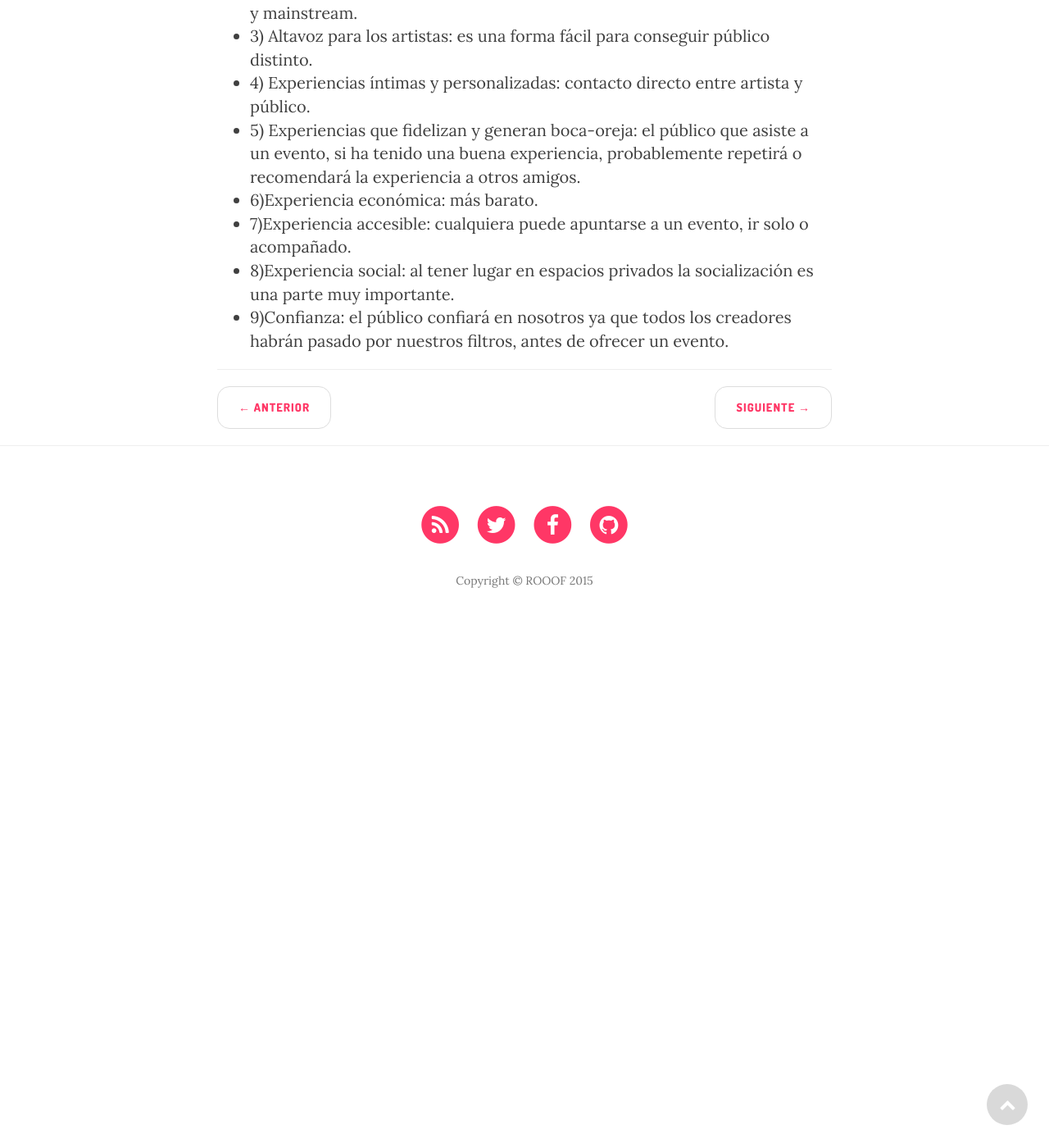
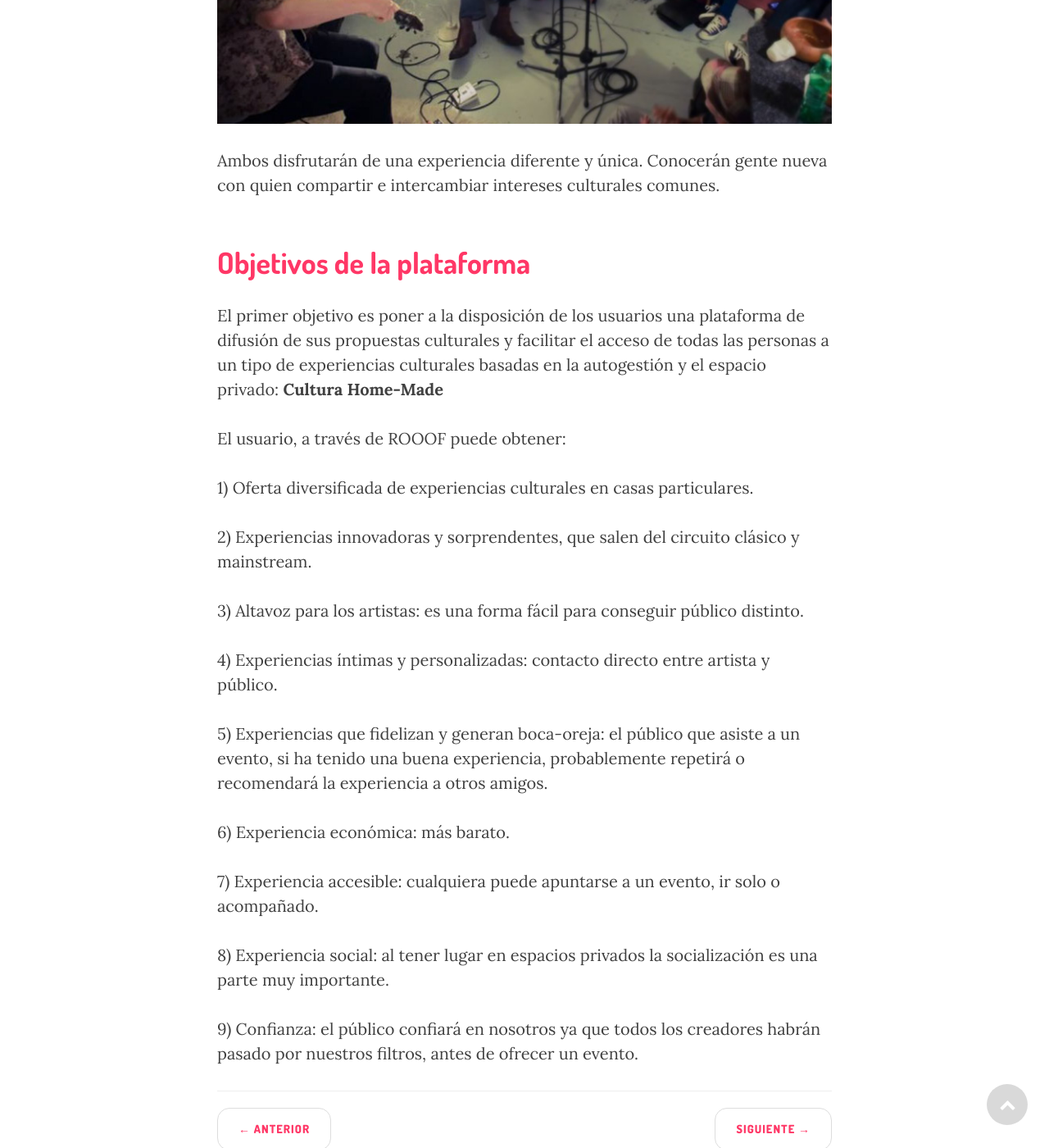
Before and after one commit to Rooof-Project/memoria, a Jekyll site: the page built from _posts/2015-04-18-Objetivos.markdown, in a window 1280 px wide and 1400 px high, scrolled down 2309 px. Shown: the whole window at 82% size. Built offline with Jekyll 4.4.1, drawn with Linux system fonts in a browser that asks for light colours; nearby versions of some CDN libraries.

Commit message:
Updated 2015-04-18-Objetivos.markdown

```diff
--- a/_posts/2015-04-18-Objetivos.markdown
+++ b/_posts/2015-04-18-Objetivos.markdown
@@ -24,7 +24,8 @@ published: true
 <p> Los creadores (grupos de música o de teatro, ilustradores, fotógrafos, humoristas, chefs...) sacarán algo de dinero y ganarán público.</p>
 <p> Los asistentes (personas consumidoras de cultura) verán una actuación en directo, sin aglomeraciones, ni colas.</p>
 
- <img src="{{ site.baseurl }}/img/enviar-evento-img-01.jpg" alt="Evento con ROOOF">
+ <img src="{{ site.baseurl }}/img/que-es.jpg" alt="Evento con ROOOF"> ![que-es.jpg]({{site.baseurl}}/img/que-es.jpg)
+
 
 <p> Ambos disfrutarán de una experiencia diferente y única. Conocerán gente nueva con quien compartir e intercambiar intereses culturales comunes.</p>
 
@@ -32,22 +33,21 @@ published: true
 <p>El primer objetivo es poner a la disposición de los usuarios una plataforma de difusión de sus propuestas culturales y facilitar el acceso de todas las personas a un tipo de experiencias culturales basadas en la autogestión y el espacio privado: <strong>Cultura Home-Made</strong></p>
 
 <p>El usuario, a través de ROOOF puede obtener:</p>
-<ul>
-<li>1) Oferta diversificada de experiencias culturales en casas particulares.</li>
 
-<li>2) Experiencias innovadoras y sorprendentes, que salen del circuito clásico y mainstream.</li>
+<p>1) Oferta diversificada de experiencias culturales en casas particulares.</p>
 
-<li>3) Altavoz para los artistas: es una forma fácil para conseguir público distinto.</li>
+<p>2) Experiencias innovadoras y sorprendentes, que salen del circuito clásico y mainstream.</p>
 
-<li>4) Experiencias íntimas y personalizadas: contacto directo entre artista y público.</li>
+<p>3) Altavoz para los artistas: es una forma fácil para conseguir público distinto.</p>
 
-<li>5) Experiencias que fidelizan y generan boca-oreja: el público que asiste a un evento, si ha tenido una buena experiencia, probablemente repetirá o recomendará la experiencia a otros amigos.</li>
+<p>4) Experiencias íntimas y personalizadas: contacto directo entre artista y público.</p>
 
-<li>6)Experiencia económica: más barato.</li>
+<p>5) Experiencias que fidelizan y generan boca-oreja: el público que asiste a un evento, si ha tenido una buena experiencia, probablemente repetirá o recomendará la experiencia a otros amigos.</p>
 
-<li>7)Experiencia accesible: cualquiera puede apuntarse a un evento, ir solo o acompañado.</li>
+<p>6) Experiencia económica: más barato.</p>
 
-<li>8)Experiencia social: al tener lugar en espacios privados la socialización es una parte muy importante.</li>
+<p>7) Experiencia accesible: cualquiera puede apuntarse a un evento, ir solo o acompañado.</p>
 
-<li>9)Confianza: el público confiará en nosotros ya que todos los creadores habrán pasado por nuestros filtros, antes de ofrecer un evento.</li>
-</ul>
+<p>8) Experiencia social: al tener lugar en espacios privados la socialización es una parte muy importante.</p>
+
+<p>9) Confianza: el público confiará en nosotros ya que todos los creadores habrán pasado por nuestros filtros, antes de ofrecer un evento.</p>
```
